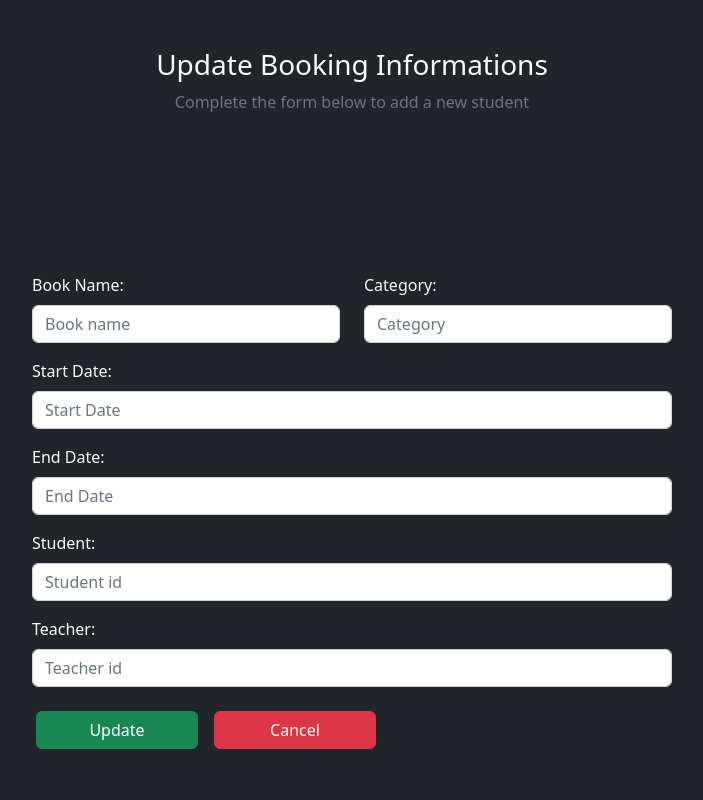
After one commit to NabilChabab/Happy_mario, a PHP site: page /booking/edit_booking.php?id=1 in a window 1280 px wide. The commit adds this page. Shown: the whole page, without its empty margins (288-991 px from the left). Run offline with PHP 8.4, Linux system fonts and the light colour scheme; data that the repository does not hold is empty.

Commit message:
Booking crud

```diff
--- /dev/null
+++ b/booking/edit_booking.php
@@ -0,0 +1,150 @@
+<?php
+
+
+include '../connect.php';
+$id = $_GET['id'];
+
+if(isset($_POST['submit'])){
+    $book_name = $_POST['book_name'];
+    $category = $_POST['category'];
+    $start_date = $_POST['start_date'];
+    $end_date = $_POST['end_date'];
+    $student = $_POST['student'];
+    $teacher = $_POST['teacher'];
+    $requet = "UPDATE `booking` SET `book_name`='$book_name',`category`='$category',`start_date`='$start_date',`end_date`='$end_date' , `student_id`='$student' ,`teacher_id`='$teacher' WHERE id = $id";
+    $query = mysqli_query($connect , $requet);
+
+    if($query){
+        header("location:booking.php?msg=Booking Updated successfuly");
+    }
+    else{
+        echo "failed :".mysqli_error();
+    }
+}
+
+?>
+
+
+<!DOCTYPE html>
+<html lang="en">
+
+<head>
+   <meta charset="UTF-8">
+   <meta http-equiv="X-UA-Compatible" content="IE=edge">
+   <meta name="viewport" content="width=device-width, initial-scale=1.0">
+
+   <!-- Bootstrap -->
+   <link href="https://cdn.jsdelivr.net/npm/bootstrap@5.2.3/dist/css/bootstrap.min.css" rel="stylesheet"
+      integrity="sha384-rbsA2VBKQhggwzxH7pPCaAqO46MgnOM80zW1RWuH61DGLwZJEdK2Kadq2F9CUG65" crossorigin="anonymous">
+
+   <!-- Font Awesome -->
+   <link rel="stylesheet" href="https://cdnjs.cloudflare.com/ajax/libs/font-awesome/6.4.0/css/all.min.css"
+      integrity="sha512-iecdLmaskl7CVkqkXNQ/ZH/XLlvWZOJyj7Yy7tcenmpD1ypASozpmT/E0iPtmFIB46ZmdtAc9eNBvH0H/ZpiBw=="
+      crossorigin="anonymous" referrerpolicy="no-referrer" />
+
+   <title>PHP CRUD Application</title>
+
+   <style>
+      .card {
+         width: 100%;
+         border: none;
+         background-color: transparent;
+         display: flex;
+         justify-content: center;
+         align-items: center;
+      }
+
+      .card img {
+         width: 200px;
+         border-radius: 50%;
+         object-fit: cover;
+      }
+
+      .card label {
+         margin-top: 30px;
+         text-align: center;
+         height: 40px;
+         cursor: pointer;
+         font-weight: bold;
+         margin-bottom: 20px;
+      }
+
+      .card input {
+         display: none;
+      }
+   </style>
+</head>
+
+<body class="bg-dark text-light">
+   <div class="container mt-5">
+      <div class="text-center mb-4">
+         <h3>Update Booking Informations</h3>
+         <p class="text-muted">Complete the form below to add a new student</p>
+      </div>
+
+      <?php
+        include "../connect.php";
+        $requet = "SELECT * FROM `booking` WHERE id = $id LIMIT 1";
+        $query = mysqli_query($connect , $requet);
+        $row = mysqli_fetch_assoc($query);
+      ?>
+
+      <div class="container d-flex justify-content-center" style="margin-top:10%;">
+         <form action="" method="post" style="width:50vw; min-width:300px;">
+            <div class="row mb-3">
+               <div class="card mb-5">
+                  <!-- <img src="assets/images/profile.jfif" alt="image"> -->
+               </div>
+               <div class="col">
+                  <label class="form-label">Book Name:</label>
+                  <input type="text" class="form-control" name="book_name" placeholder="Book name"
+                     value="<?php echo $row['book_name']?>">
+               </div>
+
+               <div class="col">
+                  <label class="form-label">Category:</label>
+                  <input type="text" class="form-control" name="category" placeholder="Category"
+                     value="<?php echo $row['category']?>">
+               </div>
+            </div>
+
+            <div class="mb-3">
+               <label class="form-label">Start Date:</label>
+               <input type="datetime" class="form-control" name="start_date" placeholder="Start Date"
+                  value="<?php echo $row['start_date']?>">
+            </div>
+
+            <div class="mb-3">
+               <label class="form-label">End Date:</label>
+               <input type="datetime" class="form-control" name="end_date" placeholder="End Date"
+                  value="<?php echo $row['end_date']?>">
+            </div>
+
+            <div class="mb-3">
+               <label class="form-label">Student:</label>
+               <input type="text" class="form-control" name="student" placeholder="Student id"
+                  value="<?php echo $row['student_id']?>">
+            </div>
+
+            <div class="mb-3">
+               <label class="form-label">Teacher:</label>
+               <input type="text" class="form-control" name="teacher" placeholder="Teacher id"
+                  value="<?php echo $row['teacher_id']?>">
+            </div>
+
+            <div class="row ms-1 mt-4">
+               <button type="submit" class="btn btn-success col-3 me-3" name="submit">Update</button>
+               <a href="index.php" class="btn btn-danger col-3">Cancel</a>
+            </div>
+         </form>
+      </div>
+   </div>
+
+   <!-- Bootstrap -->
+   <script src="https://cdn.jsdelivr.net/npm/bootstrap@5.2.3/dist/js/bootstrap.bundle.min.js"
+      integrity="sha384-kenU1KFdBIe4zVF0s0G1M5b4hcpxyD9F7jL+jjXkk+Q2h455rYXK/7HAuoJl+0I4"
+      crossorigin="anonymous"></script>
+
+</body>
+
+</html>
--- a/students/edit.php
+++ b/students/edit.php
@@ -90,12 +90,12 @@ if(isset($_POST['submit'])){
             <div class="row mb-3">
                 <div class="card mb-5">
                 <?php
-         include "connect.php";
+         include "../connect.php";
           $requet = "SELECT * FROM `students` WHERE id = $id";
           $query = mysqli_query($connect , $requet);
           while($rows = mysqli_fetch_assoc($query)){
             ?>
-            <img src="assets/images/<?php echo $rows['image'];?>">
+            <img src="../assets/images/<?php echo $rows['image']?>">
             <?php
 
 
```
Also changed, not shown: booking/booking.php (+31 -14 lines), booking/delete_booking.php (added, +11 -0 lines), script.sql (added, +68 -0 lines), students/students.php (+12 -7 lines), teachers/teachers.php (+5 -6 lines), assets/avatar.jpg (added), assets/images/avatar.jpg (added), students/945-1697011623.jpg (added), teachers/38-1684487575.jfif (added).
